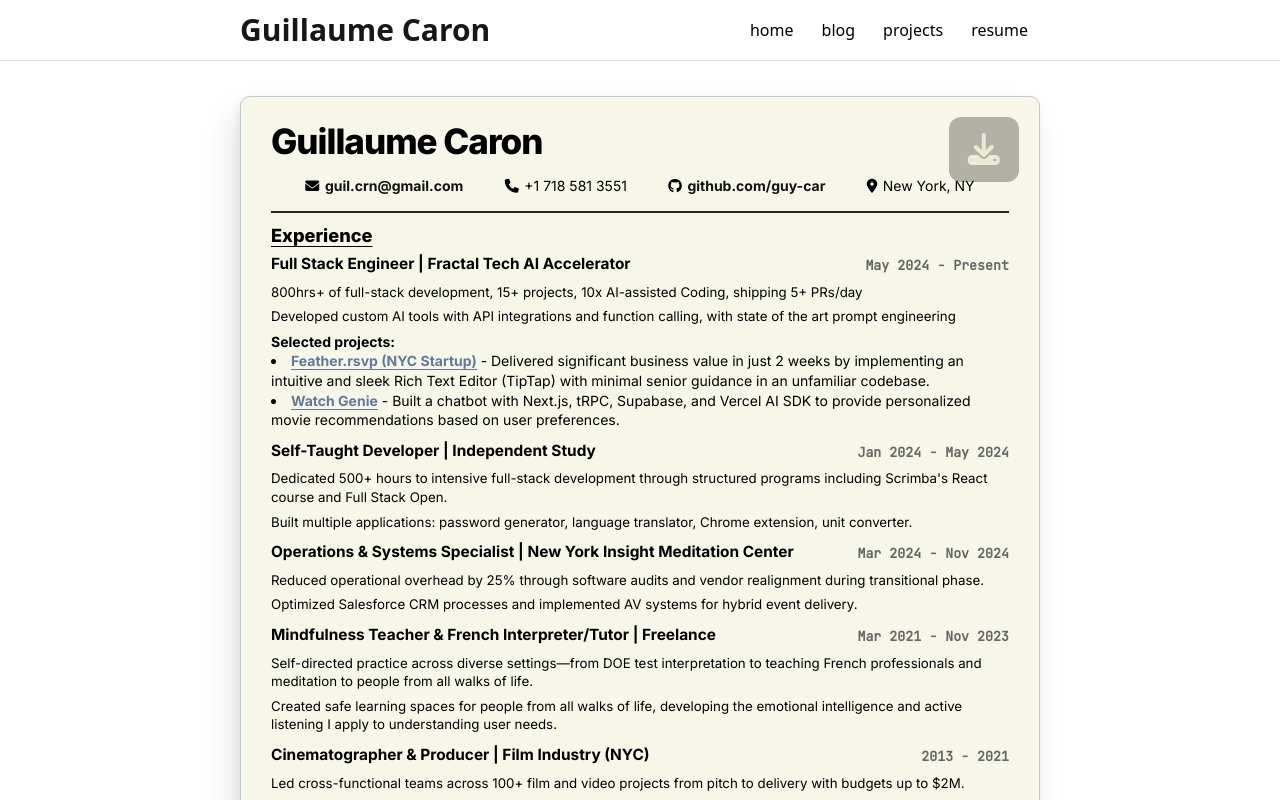
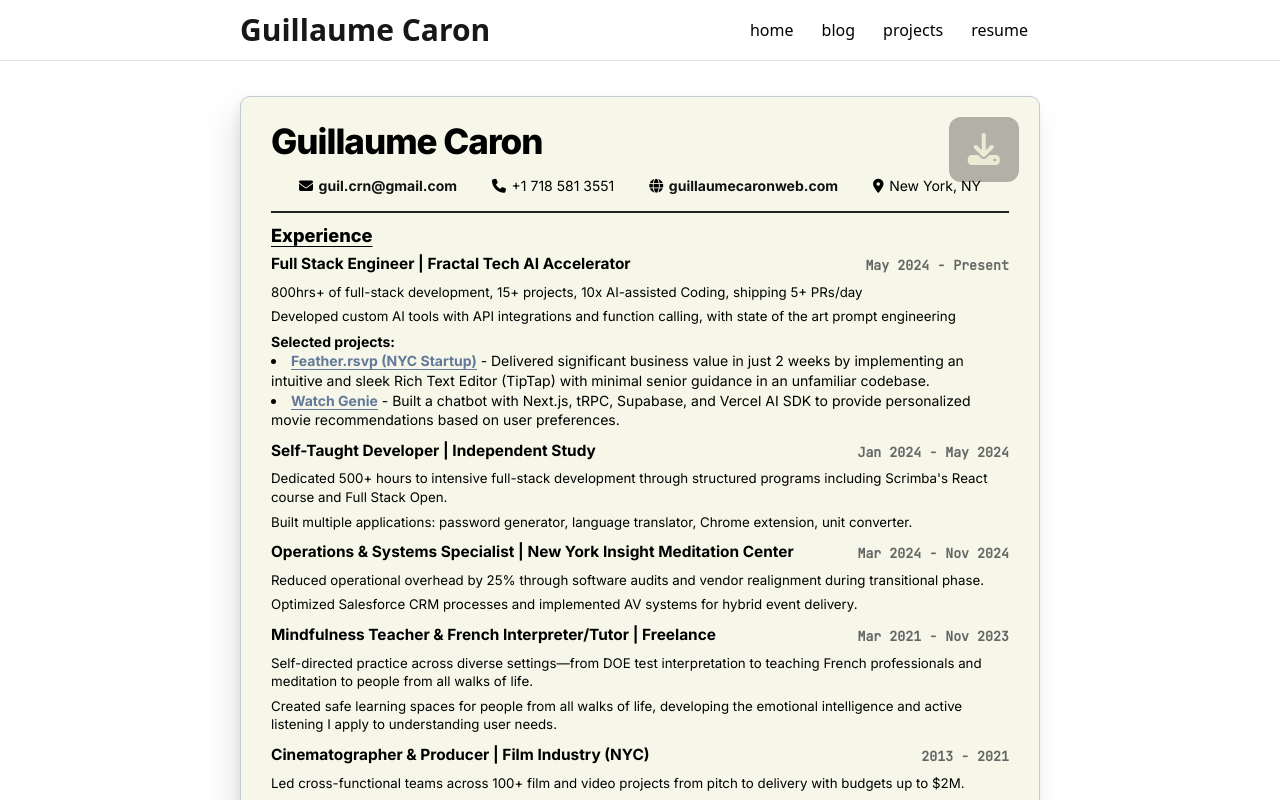
Before and after one commit to guy-car/portfolio-guillaume-caron, a Next.js app: page /resume in a window 1280 px wide. Shown: the top 800 px of the page. Built offline with nearby package versions, Linux system fonts and the light colour scheme.

Commit message:
change contact info to include website

```diff
--- a/app/resume/page.tsx
+++ b/app/resume/page.tsx
@@ -312,7 +312,7 @@ export default function ResumePage() {
               <div className="contact-info" style={{justifyContent: 'space-evenly', textAlign: 'center'}}>
                 <span><i className="fa-solid fa-envelope"></i><a href="mailto:guil.crn@gmail.com">guil.crn@gmail.com</a></span>
                 <span><i className="fa-solid fa-phone"></i>+1 718 581 3551</span>
-                <span><i className="fa-brands fa-github"></i><a href="https://github.com/guy-car?tab=repositories" target="_blank" rel="noopener noreferrer">github.com/guy-car</a></span>
+                <span><i className="fa-solid fa-globe"></i><a href="https://www.guillaumecaronweb.com" target="_blank" rel="noopener noreferrer">guillaumecaronweb.com</a></span>
                 <span><i className="fa-solid fa-location-dot"></i>New York, NY</span>
               </div>
             </header>
```
